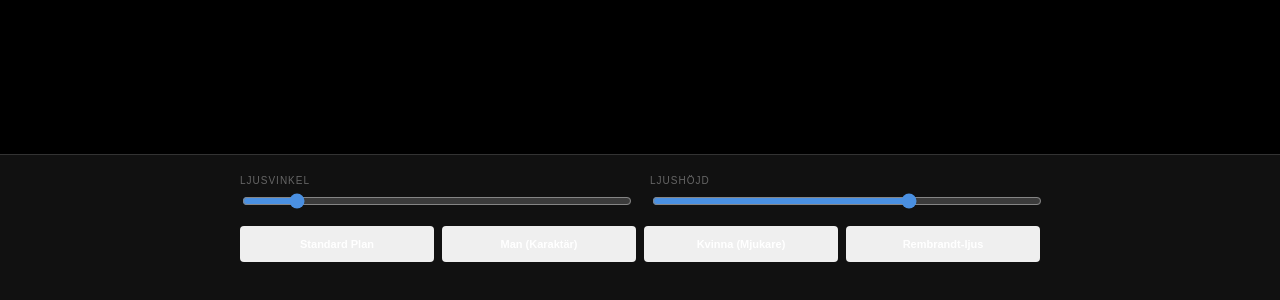
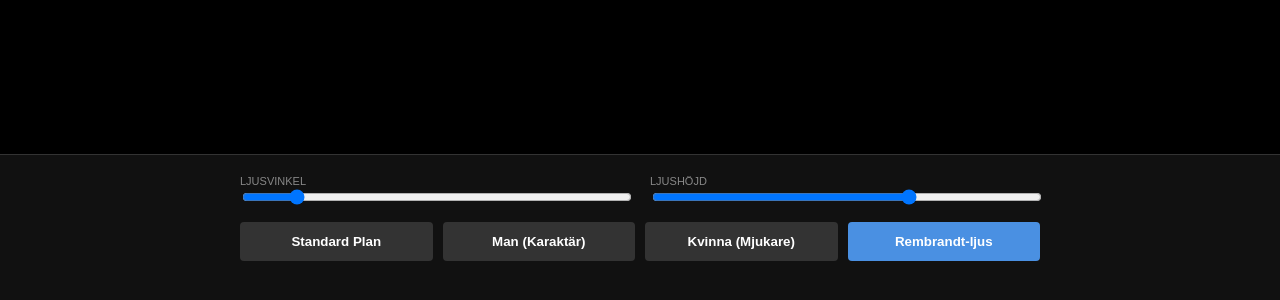
Before and after one commit to farbrorjannis/portrait-light-3d, a plain HTML site: page index.html in a window 1280 px wide. Shown: the part 486-786 px from the top of the page. Drawn offline with nearby package versions, Linux system fonts and the light colour scheme; no server answers.

Commit message:
Update style.css

```diff
--- a/style.css
+++ b/style.css
@@ -1,12 +1,9 @@
-body, html { margin: 0; padding: 0; height: 100vh; background: #050505; font-family: sans-serif; overflow: hidden; display: flex; flex-direction: column; }
-#canvas-container { flex: 1; width: 100%; background: #000; }
-.ui-panel { height: 160px; background: #111; padding: 20px; border-top: 1px solid #333; box-sizing: border-box; }
+body, html { margin: 0; padding: 0; height: 100%; background: #000; font-family: sans-serif; overflow: hidden; }
+#canvas-container { position: absolute; top: 0; left: 0; right: 0; bottom: 160px; background: #000; }
+.ui-panel { position: absolute; bottom: 0; left: 0; right: 0; height: 160px; background: #111; padding: 20px; border-top: 1px solid #333; box-sizing: border-box; z-index: 10; }
 .controls-row { display: flex; gap: 20px; max-width: 800px; margin: 0 auto 15px; }
-.control-group { flex: 1; display: flex; flex-direction: column; gap: 5px; }
-label { color: #666; font-size: 10px; text-transform: uppercase; letter-spacing: 1px; }
-input[type=range] { width: 100%; cursor: pointer; accent-color: #4A90E2; }
-.button-row { display: flex; gap: 8px; max-width: 800px; margin: 0 auto; }
-button { flex: 1; padding: 12px; border: none; border-radius: 4px; font-weight: bold; cursor: pointer; color: white; transition: 0.2s; font-size: 11px; }
-.btn-model { background: #222; border: 1px solid #444; }
-.btn-model:hover { background: #333; }
-.btn-sub { background: #4A90E2; }
+.control-group { flex: 1; display: flex; flex-direction: column; color: #888; font-size: 11px; text-transform: uppercase; }
+input[type=range] { width: 100%; cursor: pointer; }
+.button-row { display: flex; gap: 10px; max-width: 800px; margin: 0 auto; }
+button { flex: 1; padding: 12px; border: none; border-radius: 4px; background: #333; color: white; cursor: pointer; font-weight: bold; }
+.blue-btn { background: #4A90E2; }
```
